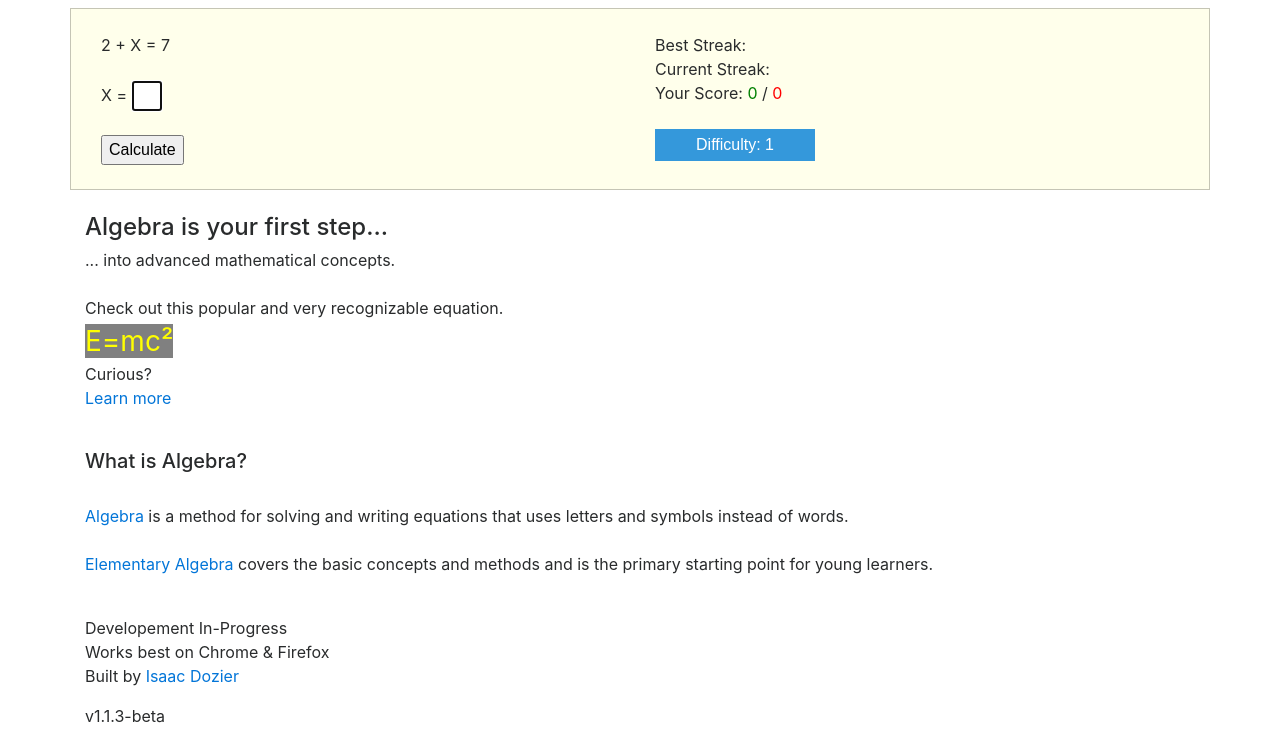
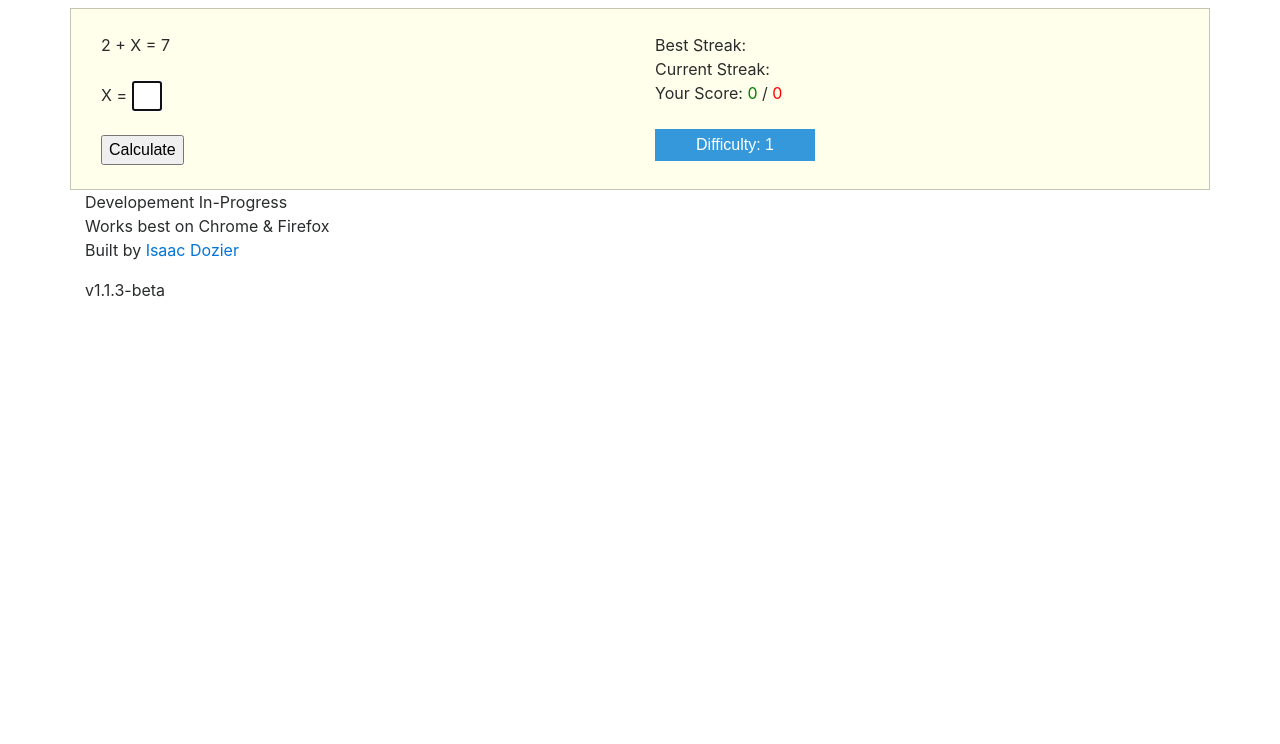
Before and after one commit to isaacdozier/solve-X, a plain HTML site: page index.html in a window 1280 px wide. Shown: the part 92-836 px from the top of the page. After the commit the page ends 800 px from the top, so only its background shows below. Drawn offline with nearby package versions, Linux system fonts and the light colour scheme; a script that the page names is missing.

Commit message:
Update index.html

```diff
--- a/index.html
+++ b/index.html
@@ -91,36 +91,6 @@
           <br />
       </div>
 
-     <br />
-
-     <div class="row">
-				<div class="col info">
-				  <h4>Algebra is your first step...</h4>
-					<p>
-						... into advanced mathematical concepts.
-						<br />
-						<br />
-						Check out this popular and very recognizable equation.
-						<br />
-						<span class="highlight">E=mc&sup2</span>
-						<br />
-						Curious?
-						<br />
-						<a href="https://en.wikipedia.org/wiki/Mass%E2%80%93energy_equivalence">Learn more</a>
-						<br />
-						<br />
-						<h5>What is Algebra?</h5>
-						<br />
-						<a href="https://en.wikipedia.org/wiki/Algebra">Algebra</a> is a method for solving and writing equations that uses letters and symbols instead of words.
-            <br />
-            <br />
-            <a href="https://en.wikipedia.org/wiki/Elementary_algebra">Elementary Algebra</a> covers the basic concepts and methods and is the primary starting point for young learners.
-					  <br />
-					</p>
-				</div>
-			</div>
-
-			<br />
 
       <div class="row">
   				<div class="col info">
```
